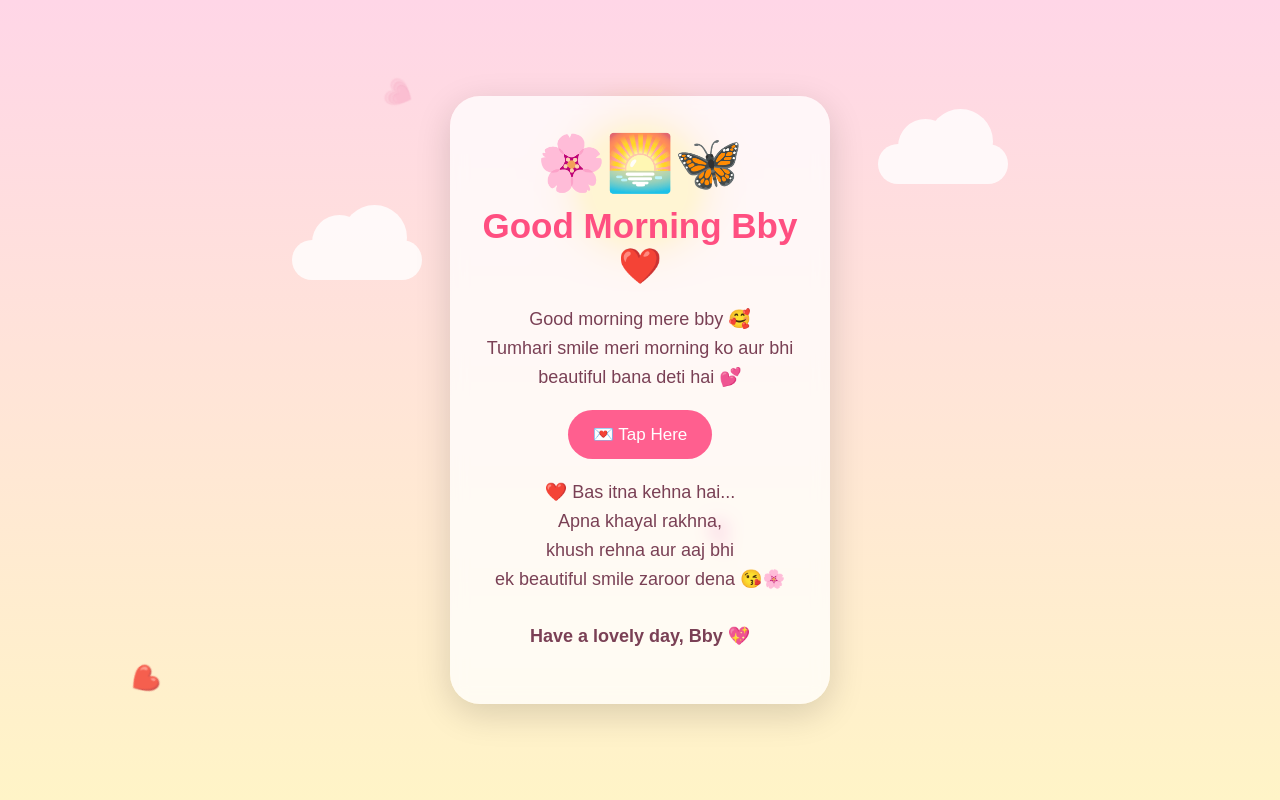
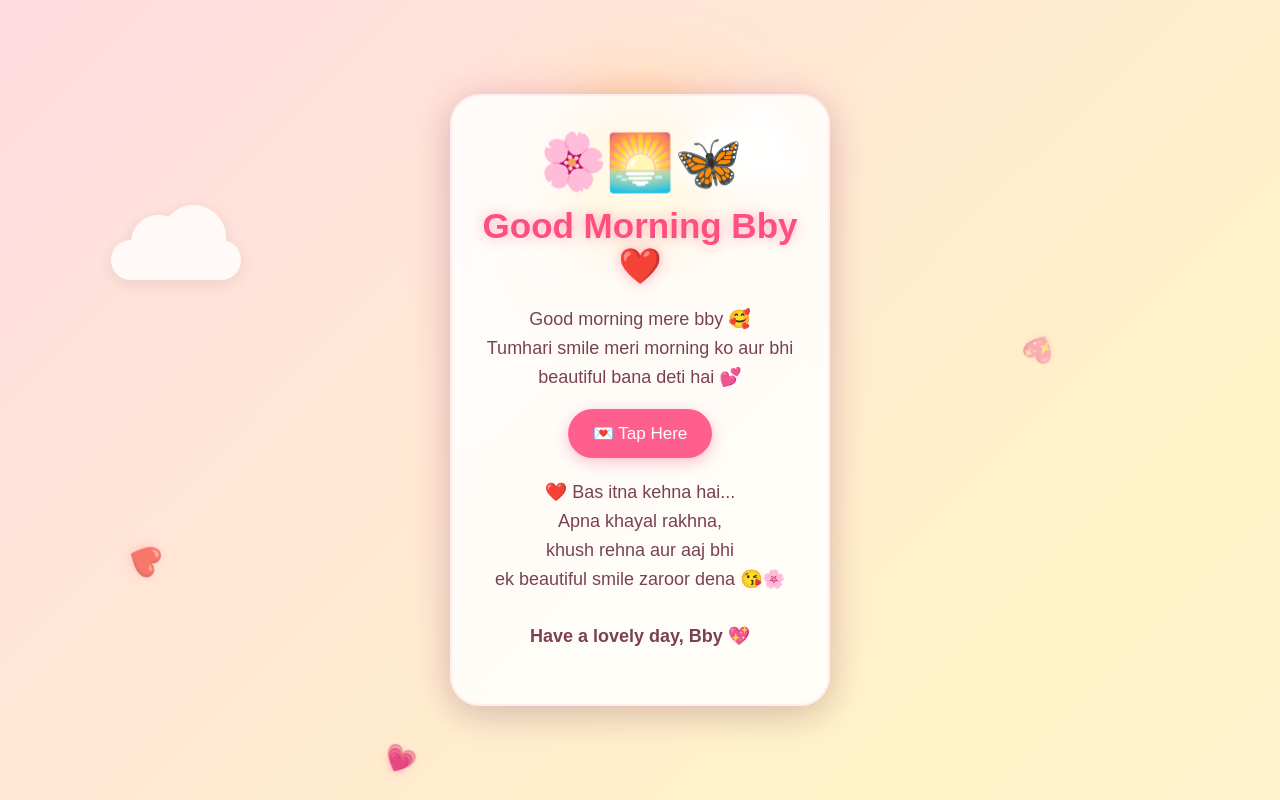
Before and after one commit to b2417854-collab/goodmorning-bby, a plain HTML site: page index.html in a window 1280 px wide. Both pictures are taken after a click on the button "💌 Tap Here". Drawn offline with Linux system fonts and the light colour scheme.

Commit message:
🎨 Add MEGA animations - sun glow, gradient shift, card pulse, glowing text, bouncing button, dancing flower, floating hearts with sparkles!

```diff
--- a/index.html
+++ b/index.html
@@ -12,10 +12,18 @@ body{
   height:100vh;
   overflow:hidden;
   font-family:Arial,sans-serif;
-  background:linear-gradient(#ffd6e7,#fff4c7);
+  background:linear-gradient(135deg, #ffd6e7, #fff4c7, #ffe5ec);
+  background-size:200% 200%;
   display:flex;
   justify-content:center;
   align-items:center;
+  animation:gradientShift 8s ease infinite;
+}
+
+@keyframes gradientShift{
+  0%{background-position:0% 50%}
+  50%{background-position:100% 50%}
+  100%{background-position:0% 50%}
 }
 
 .sun{
@@ -25,13 +33,19 @@ body{
   height:120px;
   border-radius:50%;
   background:#ffd54f;
-  box-shadow:0 0 45px #ffb300;
-  animation:sunrise 4s infinite alternate;
+  box-shadow:0 0 45px #ffb300, 0 0 80px rgba(255, 179, 0, 0.4);
+  animation:sunrise 4s infinite alternate, sunGlow 3s ease-in-out infinite;
 }
 
 @keyframes sunrise{
   from{transform:translateY(30px)}
   to{transform:translateY(-20px)}
+}
+
+@keyframes sunGlow{
+  0%{box-shadow:0 0 45px #ffb300, 0 0 80px rgba(255, 179, 0, 0.4)}
+  50%{box-shadow:0 0 60px #ffb300, 0 0 120px rgba(255, 179, 0, 0.7)}
+  100%{box-shadow:0 0 45px #ffb300, 0 0 80px rgba(255, 179, 0, 0.4)}
 }
 
 .cloud{
@@ -41,7 +55,8 @@ body{
   background:white;
   border-radius:50px;
   opacity:.8;
-  animation:move 12s linear infinite;
+  animation:move 15s linear infinite;
+  filter:drop-shadow(0 4px 8px rgba(0,0,0,0.1));
 }
 
 .cloud:before,.cloud:after{
@@ -61,8 +76,8 @@ body{
   right:15px;top:-35px;
 }
 
-.c1{top:18%;left:-150px}
-.c2{top:30%;left:-250px;animation-delay:4s}
+.c1{top:18%;left:-150px;animation:move 15s linear infinite}
+.c2{top:30%;left:-250px;animation:move 18s linear infinite 4s}
 
 @keyframes move{
   to{left:110%}
@@ -76,21 +91,62 @@ body{
   padding:35px 22px;
   text-align:center;
   border-radius:30px;
-  background:rgba(255,255,255,.75);
-  box-shadow:0 10px 35px rgba(0,0,0,.15);
+  background:rgba(255,255,255,.85);
+  box-shadow:0 10px 35px rgba(0,0,0,.15), 0 0 40px rgba(255, 105, 180, 0.2);
   backdrop-filter:blur(8px);
+  animation:cardPulse 4s ease-in-out infinite;
+  border:2px solid rgba(255, 105, 180, 0.1);
+}
+
+@keyframes cardPulse{
+  0%{transform:scale(1);box-shadow:0 10px 35px rgba(0,0,0,.15), 0 0 40px rgba(255, 105, 180, 0.2)}
+  50%{transform:scale(1.02);box-shadow:0 10px 35px rgba(0,0,0,.2), 0 0 60px rgba(255, 105, 180, 0.4)}
+  100%{transform:scale(1);box-shadow:0 10px 35px rgba(0,0,0,.15), 0 0 40px rgba(255, 105, 180, 0.2)}
+}
+
+.emoji-top{
+  font-size:55px;
+  animation:emojiWave 2s ease-in-out infinite;
+  display:inline-block;
+}
+
+@keyframes emojiWave{
+  0%{transform:translateY(0) rotate(0deg)}
+  25%{transform:translateY(-10px) rotate(5deg)}
+  50%{transform:translateY(0) rotate(0deg)}
+  75%{transform:translateY(-10px) rotate(-5deg)}
+  100%{transform:translateY(0) rotate(0deg)}
+}
+
+.flower{
+  display:inline-block;
+  animation:flowerSpin 3s linear infinite;
+}
+
+@keyframes flowerSpin{
+  from{transform:rotate(0deg)}
+  to{transform:rotate(360deg)}
 }
 
 h1{
   color:#ff4f81;
   font-size:35px;
   margin:10px 0;
+  animation:textGlow 2.5s ease-in-out infinite;
+  text-shadow:0 0 10px rgba(255, 79, 129, 0.3);
+}
+
+@keyframes textGlow{
+  0%{text-shadow:0 0 10px rgba(255, 79, 129, 0.3), 0 0 20px rgba(255, 79, 129, 0)}
+  50%{text-shadow:0 0 15px rgba(255, 79, 129, 0.6), 0 0 30px rgba(255, 79, 129, 0.4)}
+  100%{text-shadow:0 0 10px rgba(255, 79, 129, 0.3), 0 0 20px rgba(255, 79, 129, 0)}
 }
 
 p{
   color:#7a4055;
   font-size:18px;
   line-height:1.6;
+  animation:fadeInUp .8s ease;
 }
 
 button{
@@ -101,17 +157,51 @@ button{
   color:white;
   font-size:17px;
   cursor:pointer;
+  transition:all .3s ease;
+  animation:buttonBounce 2s ease-in-out infinite;
+  box-shadow:0 4px 15px rgba(255, 95, 143, 0.4);
+}
+
+button:hover{
+  background:#ff3d6f;
+  transform:scale(1.05);
+  box-shadow:0 6px 20px rgba(255, 95, 143, 0.6);
+}
+
+button:active{
+  transform:scale(0.98);
+}
+
+@keyframes buttonBounce{
+  0%{transform:translateY(0)}
+  50%{transform:translateY(-5px)}
+  100%{transform:translateY(0)}
+}
+
+@keyframes fadeInUp{
+  from{opacity:0;transform:translateY(20px)}
+  to{opacity:1;transform:translateY(0)}
 }
 
 #message{
   display:none;
   margin-top:20px;
-  animation:pop .7s ease;
+  animation:pop .7s cubic-bezier(0.68, -0.55, 0.265, 1.55);
 }
 
 @keyframes pop{
-  from{transform:scale(.5);opacity:0}
-  to{transform:scale(1);opacity:1}
+  0%{transform:scale(0) rotate(-180deg);opacity:0}
+  50%{transform:scale(1.1)}
+  100%{transform:scale(1) rotate(0deg);opacity:1}
+}
+
+#message p{
+  animation:slideInDown 1s ease;
+}
+
+@keyframes slideInDown{
+  from{opacity:0;transform:translateY(-20px)}
+  to{opacity:1;transform:translateY(0)}
 }
 
 .heart{
@@ -119,17 +209,32 @@ button{
   bottom:-30px;
   font-size:25px;
   animation:float 6s linear infinite;
+  filter:drop-shadow(0 2px 4px rgba(255, 79, 129, 0.3));
 }
 
 @keyframes float{
-  0%{transform:translateY(0) rotate(0);opacity:1}
-  100%{transform:translateY(-110vh) rotate(360deg);opacity:0}
+  0%{transform:translateY(0) rotate(0) scale(1);opacity:1}
+  50%{transform:translateY(-50vh) rotate(180deg) scale(1.2)}
+  100%{transform:translateY(-110vh) rotate(360deg) scale(0);opacity:0}
 }
 
-.h1{left:10%;animation-delay:1s}
-.h2{left:30%;animation-delay:3s}
-.h3{left:55%;animation-delay:0s}
-.h4{left:80%;animation-delay:2s}
+.h1{left:10%;animation-delay:0s}
+.h2{left:30%;animation-delay:1.5s}
+.h3{left:55%;animation-delay:3s}
+.h4{left:80%;animation-delay:4.5s}
+
+/* Sparkle effect for hearts */
+.sparkle{
+  position:absolute;
+  pointer-events:none;
+  font-size:12px;
+  animation:sparkleFloat 1.5s ease-out forwards;
+}
+
+@keyframes sparkleFloat{
+  0%{opacity:1;transform:translate(0, 0)}
+  100%{opacity:0;transform:translate(var(--tx), var(--ty))}
+}
 </style>
 </head>
 
@@ -140,7 +245,9 @@ button{
 <div class="cloud c2"></div>
 
 <div class="card">
-  <div style="font-size:55px">🌸🌅🦋</div>
+  <div class="emoji-top">
+    <span class="flower">🌸</span>🌅🦋
+  </div>
 
   <h1>Good Morning Bby ❤️</h1>
 
@@ -169,7 +276,33 @@ button{
 
 <script>
 function showMessage(){
-  document.getElementById("message").style.display="block";
+  const messageDiv = document.getElementById("message");
+  messageDiv.style.display="block";
+
+  // Create sparkles on button click
+  createSparkles(event.clientX, event.clientY);
+}
+
+function createSparkles(x, y){
+  const sparkles = ['✨', '💫', '⭐', '🌟'];
+  for(let i = 0; i < 8; i++){
+    const sparkle = document.createElement('div');
+    sparkle.className = 'sparkle';
+    sparkle.textContent = sparkles[Math.floor(Math.random() * sparkles.length)];
+    sparkle.style.left = x + 'px';
+    sparkle.style.top = y + 'px';
+
+    const angle = (Math.PI * 2 * i) / 8;
+    const distance = 80;
+    const tx = Math.cos(angle) * distance;
+    const ty = Math.sin(angle) * distance;
+    sparkle.style.setProperty('--tx', tx + 'px');
+    sparkle.style.setProperty('--ty', ty + 'px');
+
+    document.body.appendChild(sparkle);
+
+    setTimeout(() => sparkle.remove(), 1500);
+  }
 }
 </script>
 
```
